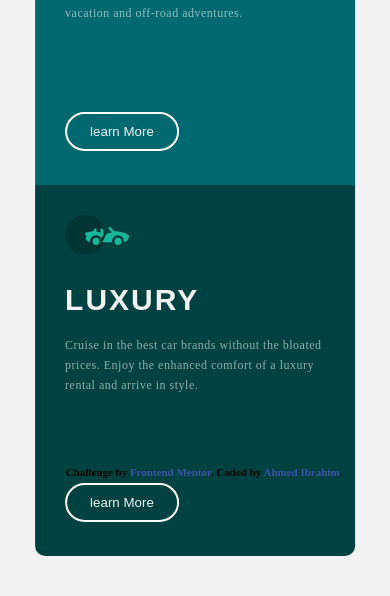
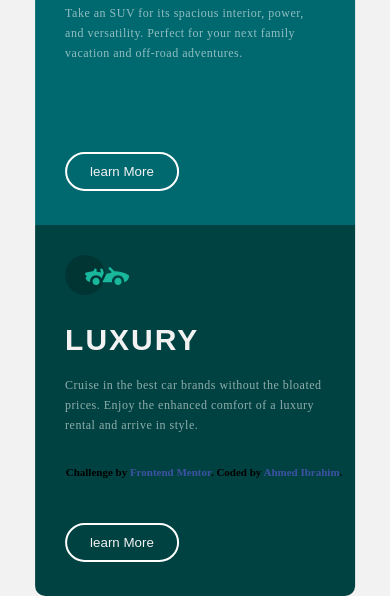
Before and after one commit to SARBON999/3_column, a plain HTML site: page index.html in a window 390 px wide. Shown: the part 558-1154 px from the top of the page. Before the commit the page ends 1114 px from the top, so only its background shows below. Drawn offline with Linux system fonts and the light colour scheme; a web font is replaced by a local one.

Commit message:
Update style.css

```diff
--- a/style.css
+++ b/style.css
@@ -101,6 +101,7 @@ a button{
 @media(max-width:400px){
     main{
         display: block;
+        Margin:40px 0 40px 0;
 
         min-width: 82vw;
         height: 100vh;
```
